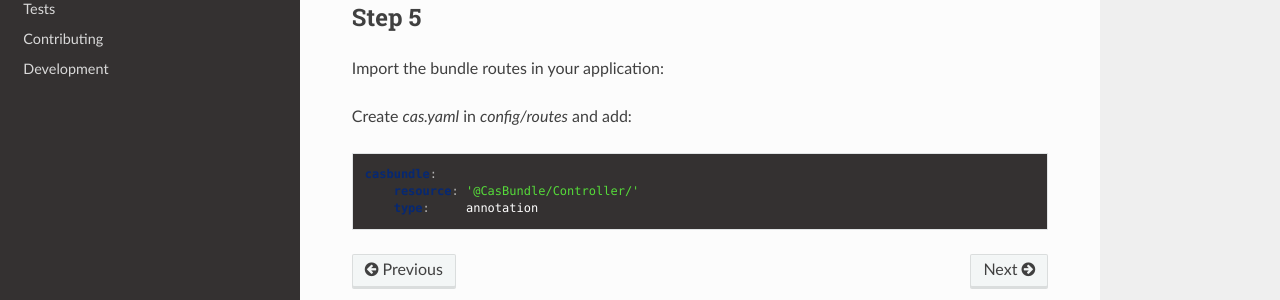
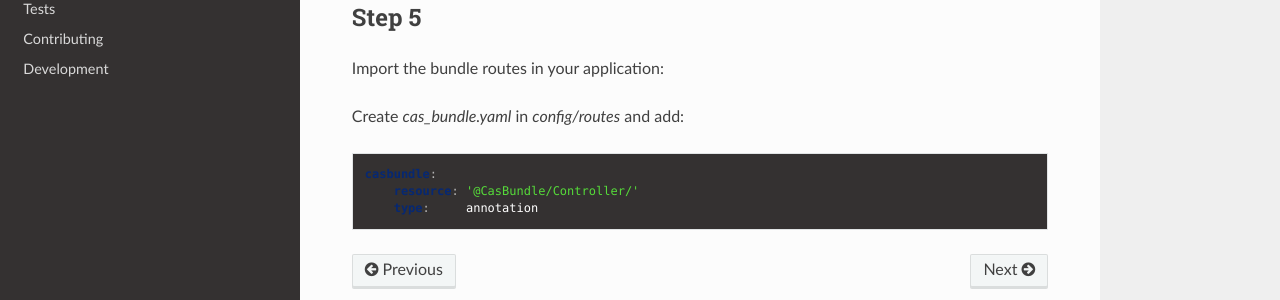
Before and after one commit to gel-mcx/cas-bundle, a Sphinx documentation site: the page built from docs/pages/installation.rst, in a window 1280 px wide and 900 px high, scrolled down 1003 px. Shown: the part 482-782 px from the top of the window. Built offline with Sphinx 7.4.7 and the Read the Docs theme 2.0.0, drawn with Linux system fonts in a browser that asks for light colours.

Commit message:
Documentation.

```diff
--- /dev/null
+++ b/Resources/routes/cas_bundle.yaml
@@ -0,0 +1,3 @@
+casbundle:
+  resource: '@CasBundle/Controller/'
+  type:     annotation
--- a/docs/pages/installation.rst
+++ b/docs/pages/installation.rst
@@ -80,7 +80,7 @@ Step 5
 
 Import the bundle routes in your application:
 
-Create `cas.yaml` in `config/routes` and add:
+Create `cas_bundle.yaml` in `config/routes` and add:
 
 .. code:: yaml
 
```
